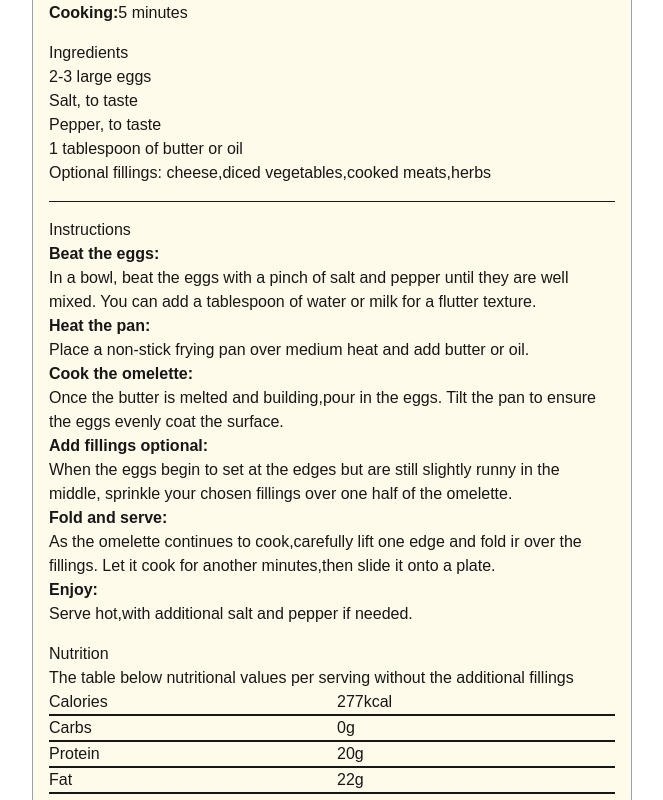
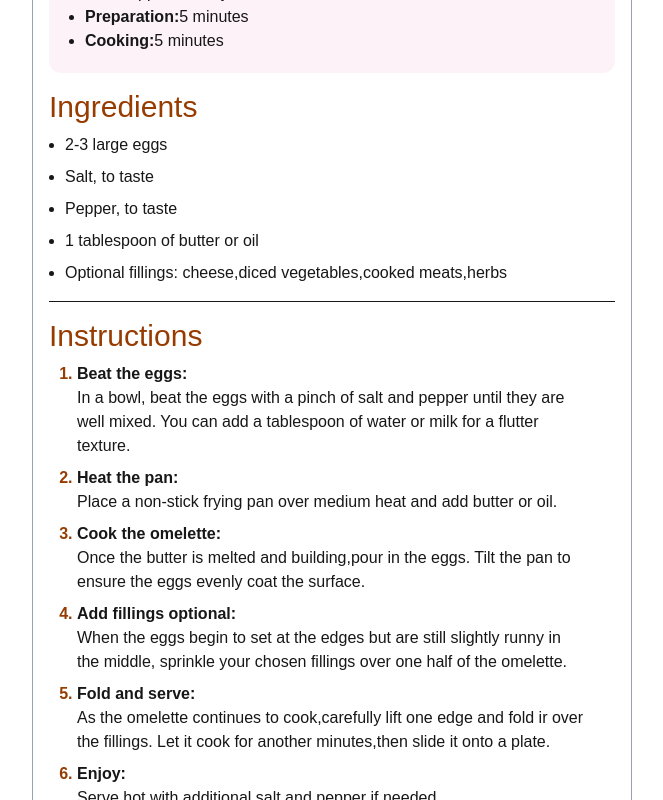
Before and after one commit to AhmedShonon/PracticeProject, a Next.js app: page / in a window 1280 px wide. Shown: the part 400-1200 px from the top of the page, without its empty margins (308-971 px from the left). Built offline with nearby package versions, Linux system fonts and the light colour scheme.

Commit message:
Finished recipe card

```diff
--- a/app/components/RecipeCard.jsx
+++ b/app/components/RecipeCard.jsx
@@ -3,7 +3,7 @@ import Image from "next/image";
 
 const RecipeCard = () => {
   return (
-    <div className="bg-amber-50 min-h-80 space-y-4 p-4 mx-auto max-w-[600px] width-full mt-16 mb-16 border border-gray-400 rounded-xl">
+    <div className="bg-white min-h-80 space-y-4 p-4 mx-auto max-w-[600px] width-full mt-16 mb-16 border border-gray-400 rounded-xl">
       <div className="bg-white  px-4 relative ">
         <div className="min-h-32 min-w-16 h-full w-full">
           <Image
@@ -23,97 +23,107 @@ const RecipeCard = () => {
           choice of cheese,vegetables, or meals
         </p>
 
-        <div>
-          <b>Preparation time</b>
-          <ul>
+        <div className="p-5 bg-pink-50 rounded-xl mt-2">
+          <b className="text-md text-rose-900">Preparation time</b>
+          <ul className="list-disc px-4">
+            <li>
               <b>Total:</b>Approximately 10 minutes
-          </ul>
-          <ul>
+            </li>
+            <li>
               <b>Preparation:</b>5 minutes
-          </ul>
-          <ul>
+            </li>
+            <li>
               <b>Cooking:</b>5 minutes
+            </li>
           </ul>
         </div>
       </div>
+
       <div>
-        <h1>Ingredients</h1>
-        <ul>2-3 large eggs</ul>
-        <ul>Salt, to taste</ul>
-        <ul>Pepper, to taste</ul>
-        <ul>1 tablespoon of butter or oil</ul>
-        <ul>Optional fillings: cheese,diced vegetables,cooked meats,herbs</ul>
+        <h1 className="text-3xl text-amber-800 ">Ingredients</h1>
+        <ul className="list-disc px-4 mt-2 ">
+          <li className="mt-2">2-3 large eggs</li>
+          <li className="mt-2">Salt, to taste</li>
+          <li className="mt-2">Pepper, to taste</li>
+          <li className="mt-2">1 tablespoon of butter or oil</li>
+          <li className="mt-2">
+            Optional fillings: cheese,diced vegetables,cooked meats,herbs
+          </li>
+        </ul>
       </div>
       <hr />
 
       {/*  Instructions*/}
       <div>
-        <h1>Instructions</h1>
-        <ol>
-          <b>Beat the eggs:</b>
+        <h1 className="text-3xl text-amber-800 mb-2 ">Instructions</h1>
+        <ol className="list-decimal px-7 marker:text-amber-800 marker:font-bold space-y-2">
+          <li className="">
+            <p className="font-bold ">Beat the eggs:</p>
             <p>
-            In a bowl, beat the eggs with a pinch of salt and pepper until they
-            are well mixed. You can add a tablespoon of water or milk for a
-            flutter texture.
+              In a bowl, beat the eggs with a pinch of salt and pepper until
+              they are well mixed. You can add a tablespoon of water or milk for
+              a flutter texture.
             </p>
-        </ol>
-        <ol>
+          </li>
+          <li>
             <b>Heat the pan:</b>
             <p>
-            Place a non-stick frying pan over medium heat and add butter or oil.
+              Place a non-stick frying pan over medium heat and add butter or
+              oil.
             </p>
-        </ol>
-        <ol>
+          </li>
+          <li>
             <b>Cook the omelette:</b>
             <p>
               Once the butter is melted and building,pour in the eggs. Tilt the
               pan to ensure the eggs evenly coat the surface.
             </p>
-        </ol>
-        <ol>
+          </li>
+          <li>
             <b>Add fillings optional:</b>
             <p>
-            When the eggs begin to set at the edges but are still slightly runny
-            in the middle, sprinkle your chosen fillings over one half of the
-            omelette.
+              When the eggs begin to set at the edges but are still slightly
+              runny in the middle, sprinkle your chosen fillings over one half
+              of the omelette.
             </p>
-        </ol>
-        <ol>
+          </li>
+          <li>
             <b>Fold and serve:</b>
             <p>
               As the omelette continues to cook,carefully lift one edge and fold
-            ir over the fillings. Let it cook for another minutes,then slide it
-            onto a plate.
+              ir over the fillings. Let it cook for another minutes,then slide
+              it onto a plate.
             </p>
-        </ol>
-        <ol>
+          </li>
+          <li>
             <b>Enjoy:</b>
             <p>Serve hot,with additional salt and pepper if needed.</p>
+          </li>
         </ol>
       </div>
 
       {/*  Nutrition*/}
-      <div>
-        <h1>Nutrition</h1>
+      <div className="space-y-2">
+        <h1 className="text-3xl text-amber-800 mb-2">Nutrition</h1>
         <p>
           The table below nutritional values per serving without the additional
           fillings
         </p>
-        <div className="flex border-b-2 gap-56">
-          <p className="min-w-16">Calories</p>
-          <p>277kcal</p>
+        <div className="flex border-b-1 border-gray-300 gap-56 mt-2 pb-2 ">
+          <p className="min-w-16 ml-7">Calories</p>
+          <p className="text-amber-800 font-bold">277kcal</p>
         </div>
-        <div className="flex border-b-2 gap-56">
-          <p className="min-w-16">Carbs</p>
-          <p>0g</p>
+        <div className="flex border-b-1 border-gray-300 gap-56 pb-2">
+          <p className="min-w-16 ml-7">Carbs</p>
+          <p className="text-amber-800 font-bold">0g</p>
         </div>
-        <div className="flex border-b-2 gap-56">
-          <p className="min-w-16">Protein </p>
-          <p>20g</p>
+        <div className="flex border-b-1 border-gray-300 gap-56 pb-2">
+          <p className="min-w-16 ml-7">Protein </p>
+          <p className="text-amber-800 font-bold">20g</p>
         </div>
-        <div className="flex border-b-2 gap-56">
-          <p className="min-w-16">Fat</p>
-          <p>22g</p>
+        <div className="flex  gap-56">
+          <p className="min-w-16 ml-7">Fat</p>
+          <p className="text-amber-800 font-bold">22g</p>
         </div>
       </div>
     </div>
```
Lines whose indentation alone changed are shown as unchanged.
